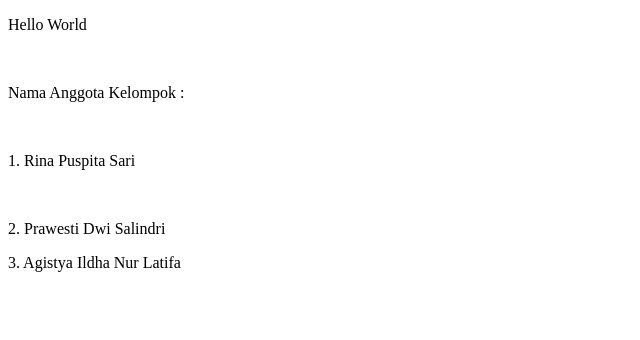
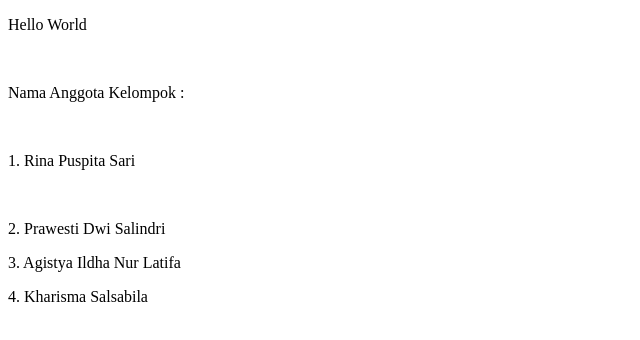
Before and after one commit to khrsmasalsaa/Proyek, a plain HTML site: page index.html in a window 1280 px wide. Shown: the whole page, without its empty margins (0-640 px from the left). Drawn offline with Linux system fonts and the light colour scheme.

Commit message:
Update index.html

```diff
--- a/index.html
+++ b/index.html
@@ -9,5 +9,6 @@
         <p>1. Rina Puspita Sari</p><br>
         <p>2. Prawesti Dwi Salindri</p>
         <p>3. Agistya Ildha Nur Latifa</p>
+        <p>4. Kharisma Salsabila</p>
     </body>
 </html>
```
